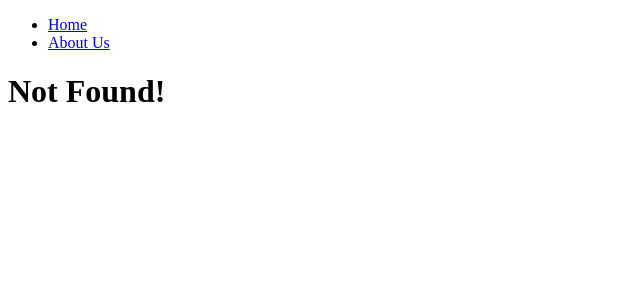
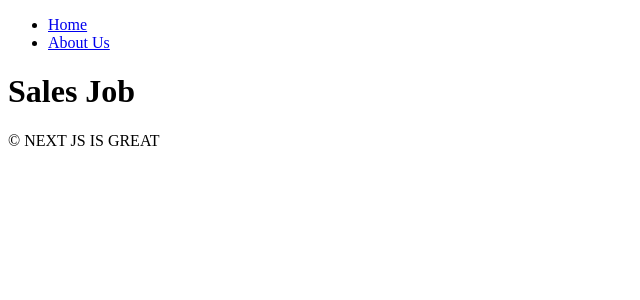
Before and after one commit to Taiho1998/NextPractice, a Next.js app: page /about-us/company/jobs/sales in a window 1280 px wide. Before the commit this address had no page. Shown: the top 300 px of the page, without its empty margins (0-640 px from the left). Built offline with nearby package versions, Linux system fonts and the light colour scheme.

Commit message:
필기 업데이트/하위 디렉토리에의  레이아웃

```diff
--- /dev/null
+++ b/app/about-us/company/jobs/sales/page.tsx
@@ -0,0 +1,3 @@
+export default function Sales() {
+  return <h1>Sales Job</h1>;
+}
```
Also changed, not shown: 1 other file (tests, documents, lock files or other folders).
